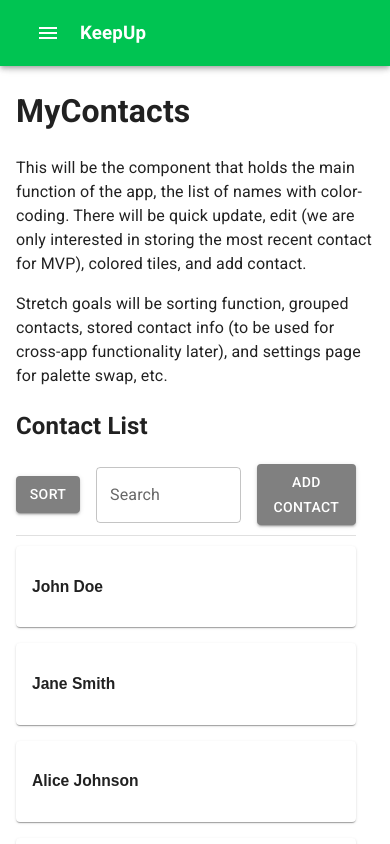
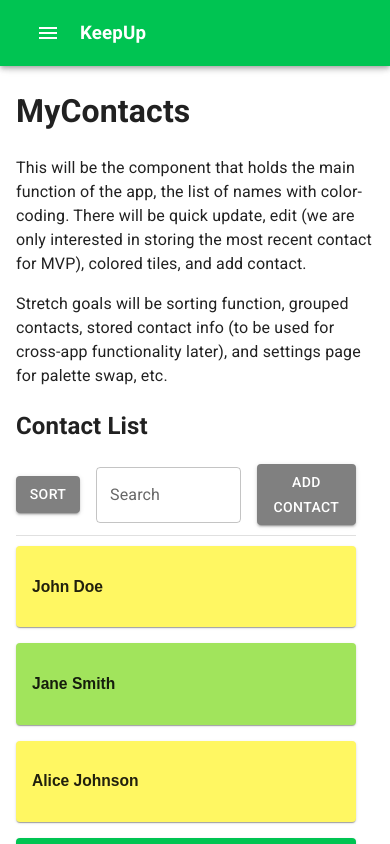
Before and after one commit to missfionajean/keepup-social-tracker, a React (Vite) app in the folder front-end/: page / in a window 390 px wide. Shown: the top 844 px of the page. Built offline with nearby package versions, Linux system fonts and the light colour scheme.

Commit message:
colors now render conditionally with placeholder breakpoints; next step is to refine the algorithm based on frequency

```diff
--- a/front-end/src/components/MyContacts.tsx
+++ b/front-end/src/components/MyContacts.tsx
@@ -35,17 +35,17 @@ interface PaletteType {
 const sampleData = [
 	{
 		fullName: "John Doe",
-		lastContact: "2025-05-01",
+		lastContact: "2025-05-21",
 		frequency: "weekly",
 	},
 	{
 		fullName: "Jane Smith",
-		lastContact: "2025-05-01",
+		lastContact: "2025-05-13",
 		frequency: "monthly",
 	},
 	{
 		fullName: "Alice Johnson",
-		lastContact: "2025-05-01",
+		lastContact: "2025-05-20",
 		frequency: "yearly",
 	},
 	{
@@ -55,32 +55,32 @@ const sampleData = [
 	},
 	{
 		fullName: "Charlie Black",
-		lastContact: "2025-05-01",
+		lastContact: "2025-05-07",
 		frequency: "monthly",
 	},
 	{
 		fullName: "Diana White",
-		lastContact: "2025-05-01",
+		lastContact: "2025-05-12",
 		frequency: "yearly",
 	},
 	{
 		fullName: "Eve Green",
-		lastContact: "2025-05-01",
+		lastContact: "2025-05-21",
 		frequency: "weekly",
 	},
 	{
 		fullName: "Frank Blue",
-		lastContact: "2025-05-01",
+		lastContact: "2025-03-11",
 		frequency: "monthly",
 	},
 	{
 		fullName: "Grace Yellow",
-		lastContact: "2025-05-01",
+		lastContact: "2025-05-05",
 		frequency: "yearly",
 	},
 	{
 		fullName: "Hank Red",
-		lastContact: "2025-05-01",
+		lastContact: "2025-05-22",
 		frequency: "weekly",
 	},
 ];
@@ -197,9 +197,7 @@ function MyContacts({ setPage, palette }: MyContactsProps) {
 								<Card
 									sx={{
 										backgroundColor:
-											selectedCard === index
-                                                ? palette[getPriority(contact)]
-                                                : "white",
+											palette[getPriority(contact)],
 										width: "95%",
 									}}
 								>
```
